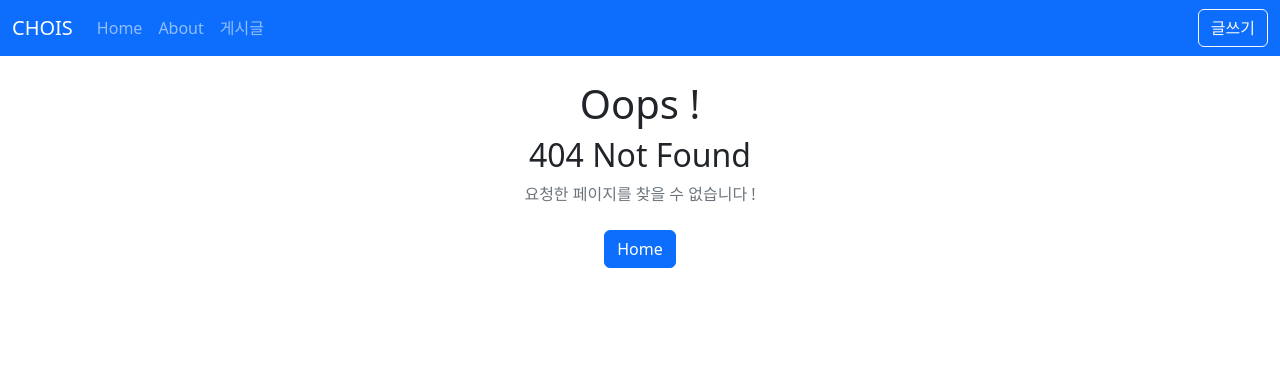
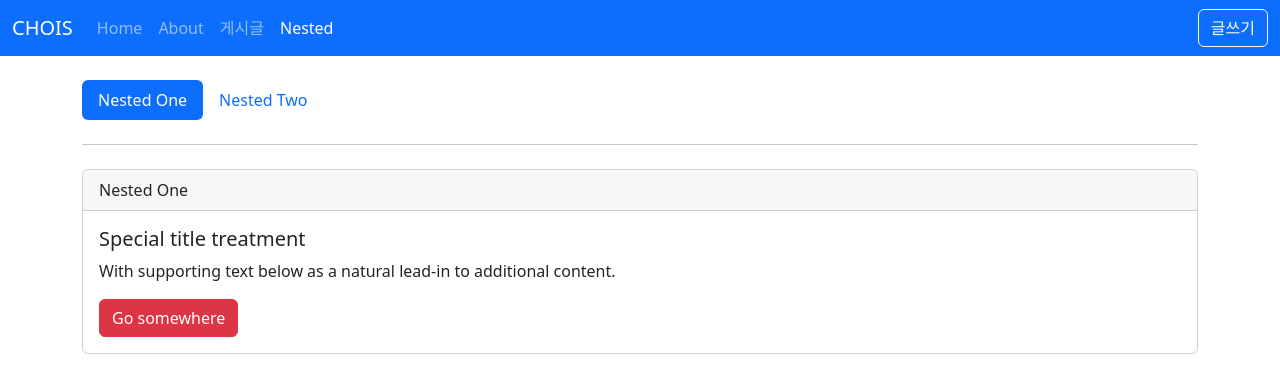
Before and after one commit to codeblue25/learn-vue3, a Vue app in the folder practice-vue3/: page /nested/one in a window 1280 px wide. Before the commit this address had no page. Shown: the top 392 px of the page. Built offline with nearby package versions, Linux system fonts and the light colour scheme.

Commit message:
Apply Nested Route

```diff
--- a/practice-vue3/src/layouts/TheHeader.vue
+++ b/practice-vue3/src/layouts/TheHeader.vue
@@ -31,6 +31,11 @@
                 >게시글</RouterLink
               >
             </li>
+            <li class="nav-item">
+              <RouterLink class="nav-link" active-class="active" to="/nested"
+                >Nested</RouterLink
+              >
+            </li>
           </ul>
           <div class="d-flex">
             <button class="btn btn-outline-light" type="button" @click="goPage">
--- a/practice-vue3/src/router/index.js
+++ b/practice-vue3/src/router/index.js
@@ -7,7 +7,13 @@
 import PostCreateView from '@/views/posts/PostCreateView.vue';
 import PostDetailView from '@/views/posts/PostDetailView.vue';
 import PostEditView from '@/views/posts/PostEditView.vue';
+
 import NotFoundView from '@/views/NotFoundView.vue';
+
+import NestedView from '@/views/nested/NestedView.vue';
+import NestedHomeView from '@/views/nested/NestedHomeView.vue';
+import NestedOneView from '@/views/nested/NestedOneView.vue';
+import NestedTwoView from '@/views/nested/NestedTwoView.vue';
 
 const routes = [
   {
@@ -45,6 +51,28 @@
     name: 'NotFound',
     component: NotFoundView,
   },
+  {
+    path: '/nested',
+    name: 'Nested',
+    component: NestedView,
+    children: [
+      {
+        path: '',
+        name: 'NestedHome',
+        component: NestedHomeView,
+      },
+      {
+        path: 'one',
+        name: 'NestedOne',
+        component: NestedOneView,
+      },
+      {
+        path: 'two',
+        name: 'NestedTwo',
+        component: NestedTwoView,
+      },
+    ],
+  },
 ];
 
 const router = createRouter({
--- a/practice-vue3/src/views/NotFoundView.vue
+++ b/practice-vue3/src/views/NotFoundView.vue
@@ -1,5 +1,5 @@
 <template>
-  <div class="text-center py -5">
+  <div class="text-center py-5">
     <h1>Oops !</h1>
     <h2>404 Not Found</h2>
     <div class="text-muted">요청한 페이지를 찾을 수 없습니다 !</div>
--- /dev/null
+++ b/practice-vue3/src/views/nested/NestedHomeView.vue
@@ -0,0 +1,14 @@
+<template>
+  <div>
+    <div class="card">
+      <div class="card-header">Nested Home</div>
+      <div class="card-body">
+        <h1 class="card-title">Nested routes home ...</h1>
+      </div>
+    </div>
+  </div>
+</template>
+
+<script setup></script>
+
+<style lang="scss" scoped></style>
--- /dev/null
+++ b/practice-vue3/src/views/nested/NestedOneView.vue
@@ -0,0 +1,18 @@
+<template>
+  <div>
+    <div class="card">
+      <div class="card-header">Nested One</div>
+      <div class="card-body">
+        <h5 class="card-title">Special title treatment</h5>
+        <p class="card-text">
+          With supporting text below as a natural lead-in to additional content.
+        </p>
+        <a href="#" class="btn btn-danger">Go somewhere</a>
+      </div>
+    </div>
+  </div>
+</template>
+
+<script setup></script>
+
+<style lang="scss" scoped></style>
--- /dev/null
+++ b/practice-vue3/src/views/nested/NestedTwoView.vue
@@ -0,0 +1,18 @@
+<template>
+  <div>
+    <div class="card">
+      <div class="card-header">Nested Two</div>
+      <div class="card-body">
+        <h5 class="card-title">Special title treatment</h5>
+        <p class="card-text">
+          With supporting text below as a natural lead-in to additional content.
+        </p>
+        <a href="#" class="btn btn-warning">Go somewhere</a>
+      </div>
+    </div>
+  </div>
+</template>
+
+<script setup></script>
+
+<style lang="scss" scoped></style>
--- /dev/null
+++ b/practice-vue3/src/views/nested/NestedView.vue
@@ -0,0 +1,32 @@
+<template>
+  <div>
+    <ul class="nav nav-pills">
+      <li class="nav-item">
+        <RouterLink
+          class="nav-link"
+          active-class="active"
+          :to="{ name: 'NestedOne', replace: true }"
+        >
+          <!-- <RouterLink class="nav-link" active-class="active" to="/nested/one"> -->
+          Nested One
+        </RouterLink>
+      </li>
+      <li class="nav-item">
+        <RouterLink
+          class="nav-link"
+          active-class="active"
+          :to="{ name: 'NestedTwo', replace: true }"
+        >
+          <!-- <RouterLink class="nav-link" active-class="active" to="/nested/two"> -->
+          Nested Two
+        </RouterLink>
+      </li>
+    </ul>
+    <hr class="my-4" />
+    <RouterView></RouterView>
+  </div>
+</template>
+
+<script setup></script>
+
+<style lang="scss" scoped></style>
```
